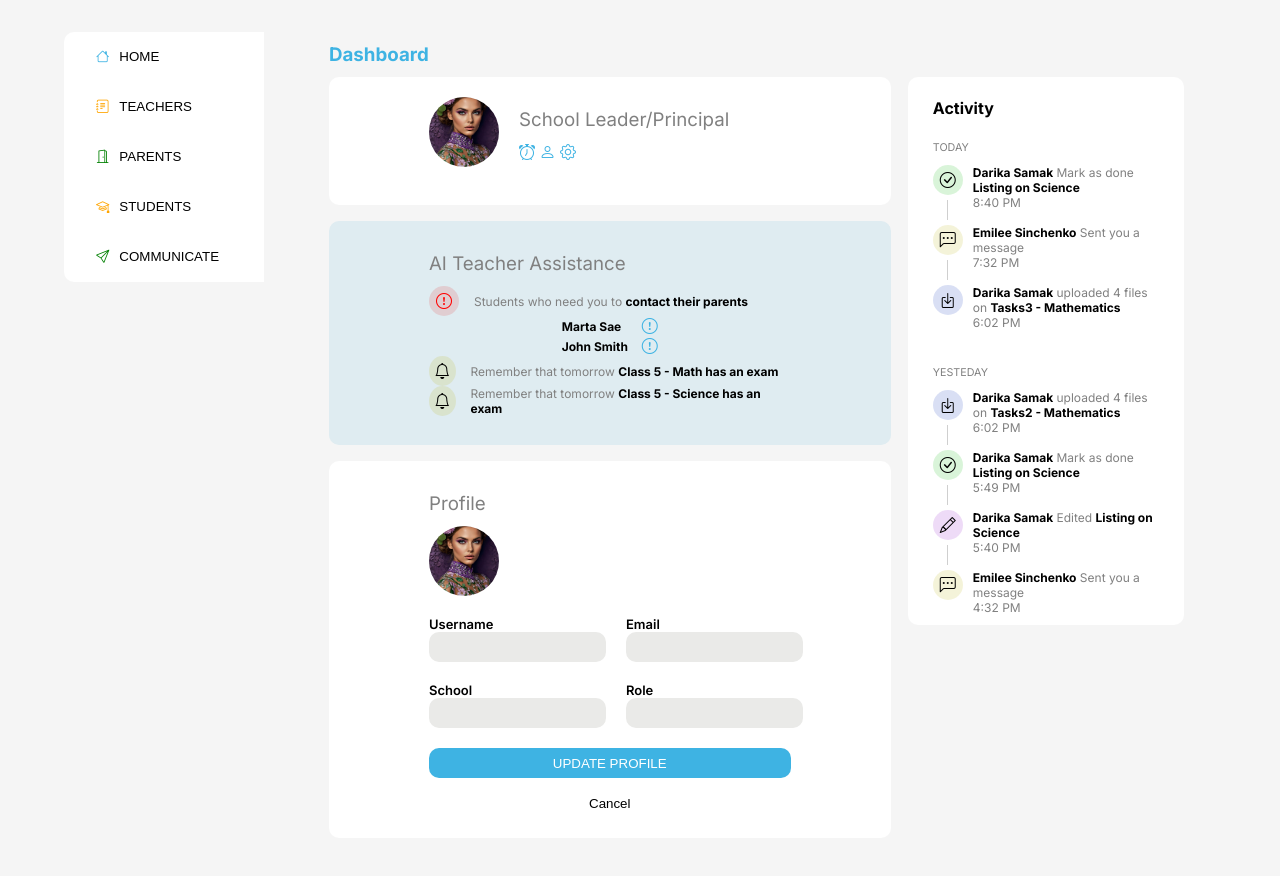
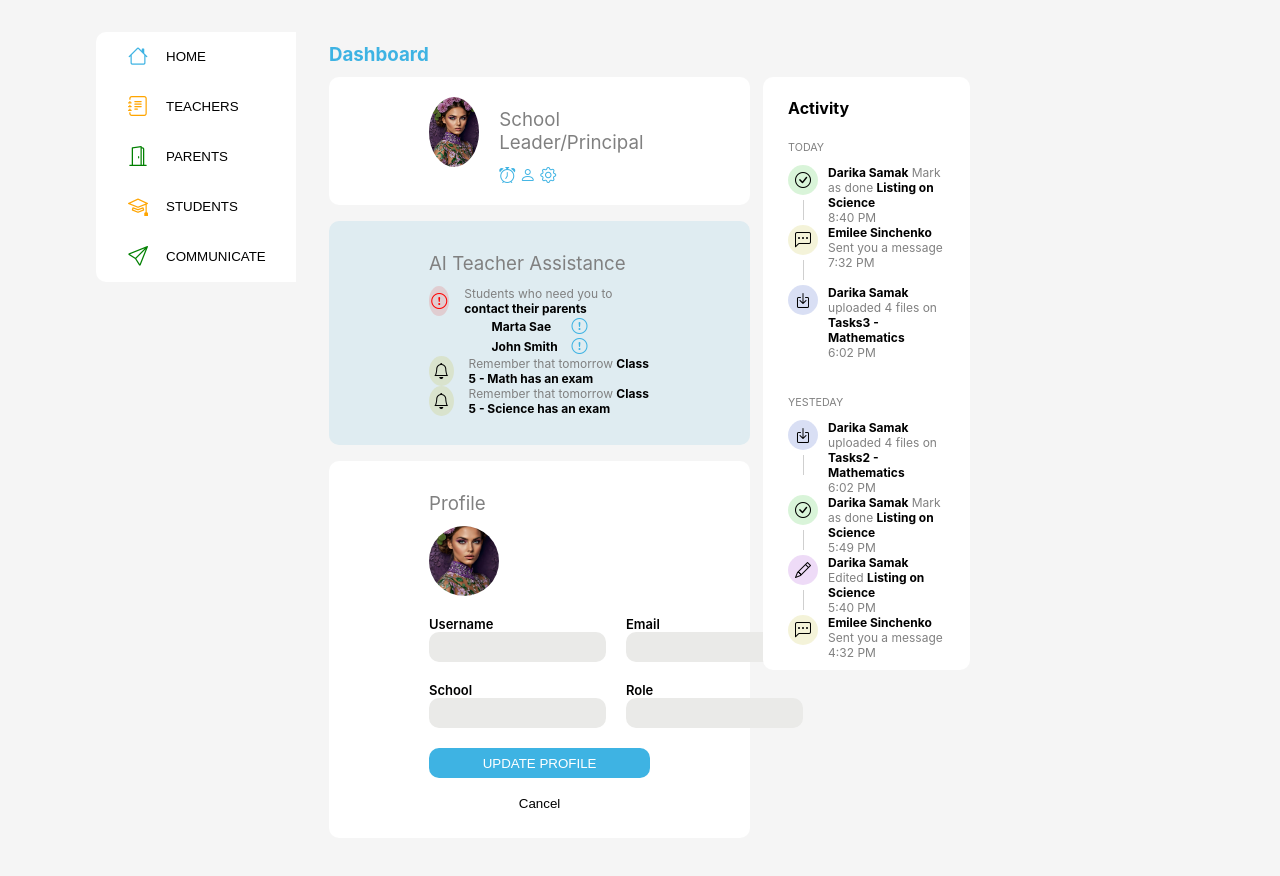
Before and after one commit to BM-Prime-Capital/dreametrix_webapp, a Django app: page /test/ in a window 1280 px wide. Shown: the part 69-945 px from the top of the page. Before the commit the page ends 877 px from the top, so only its background shows below. Run offline with Django 5.2, Linux system fonts and the light colour scheme.

Commit message:
Best practics

```diff
--- a/SchoolManagementSystem/static/css/admin/school_dashboard_style.css
+++ b/SchoolManagementSystem/static/css/admin/school_dashboard_style.css
@@ -118,12 +118,20 @@ button:hover{
     display: flex;
     flex-direction: column;
     width: 23%;
+    padding-left: 2rem;
     position: sticky;
 
 }
 
+.left .btn i {
+    font-size: 1.5em; /* Change this value to increase or decrease icon size */
+    margin-right: 8px; /* Optional: Add space between the icon and the text */
+}
+
 .container-right{
 
+    height: calc(100vh - 70px); /* Full height minus header */
+    overflow-y: auto;
     width: 75%;
 }
 
--- /dev/null
+++ b/templates/_partials/header_dashboard.html
@@ -0,0 +1,20 @@
+{% load static %}
+
+<html>
+  <head>
+    <link rel="stylesheet" type="text/css" href="{% static 'css/admin/school_dashboard_style.css' %}">
+    <style>
+        .dashboard { margin-bottom: 10px; width: 150px; }
+        .woman11 { width: 35px; height: 35px; border-radius: 100%; object-fit: cover; }
+    </style>
+  </head>
+
+  <div class="header">
+      <img src="{% static 'img/logo.png' %}" alt="DreamMetrix Logo" class="dashboard">
+      <button class="btn-dashboard text-color btn">
+          <img src="{% static 'img/woman.jpg' %}" alt="User Profile" class="woman11">
+          Dashboard
+          <i class="bi bi-chevron-down iconColor"></i>
+      </button>
+  </div>
+</html>
--- /dev/null
+++ b/templates/_partials/layaout.html
@@ -0,0 +1,30 @@
+<!DOCTYPE html>
+<html lang="en">
+<head>
+    {% load static %}
+    <meta charset="UTF-8">
+    <meta name="viewport" content="width=device-width, initial-scale=1.0">
+    <link rel="stylesheet" type="text/css" href="{% static 'css/admin/school_dashboard_style.css' %}">
+    <title>{% block title %}{% endblock %}</title>
+</head>
+<body>
+    <!-- Inclure le header et la barre de menu -->
+    {% include '_partials/header_dashboard.html' %}
+
+    <div class="mycontainer">
+        {% include '_partials/sidebar.html' %}
+
+        <!-- Bloc de contenu dynamique -->
+        <div class="container-right">
+            {% block content %}
+            <!-- Le contenu spécifique à chaque page sera inséré ici -->
+            {% endblock %}
+        </div>
+    </div>
+    <script>
+        if (window.history.replaceState) {
+            window.history.replaceState(null, null, window.location.href);
+        }
+    </script>
+</body>
+</html>
--- /dev/null
+++ b/templates/_partials/sidebar.html
@@ -0,0 +1,12 @@
+{% load static %}
+
+<div class="container-left">
+
+    <div class="left">
+        <button class="btn-1 btn"><i class="bi bi-house blue"></i> HOME</button>
+        <button class="btn"><i class="bi bi-journal-text orange"></i> TEACHERS</button>
+        <button class="btn"><i class="bi bi-door-open green"></i> PARENTS</button>
+        <button class="btn"><i class="bi bi-mortarboard orange"></i> STUDENTS</button>
+        <button class="btn-4 btn"><i class="bi bi-send green"></i> COMMUNICATE</button>
+    </div>
+</div>
--- a/templates/dashboard/school/school_dashboard.html
+++ b/templates/dashboard/school/school_dashboard.html
@@ -1,39 +1,7 @@
-<!DOCTYPE html>
-<html lang="en">
-<head>
+{% extends "_partials/layaout.html" %}
 {% load static %}
-    <meta charset="UTF-8">
-    <meta name="viewport" content="width=device-width, initial-scale=1.0">
-    <link rel="stylesheet" type="text/css" href="{% static 'css/admin/school_dashboard_style.css' %}" />
-    <link rel="preconnect" href="https://fonts.googleapis.com">
-    <link rel="preconnect" href="https://fonts.gstatic.com" crossorigin>
-    <link href="https://fonts.googleapis.com/css2?family=Inter:wght@400;500;600;700&family=Poppins:wght@400;500;600;700&display=swap" rel="stylesheet">
-    <link rel="stylesheet" href="https://cdn.jsdelivr.net/npm/bootstrap-icons@1.11.3/font/bootstrap-icons.min.css">
-    <title>School Dashboard</title>
-    <style>
-        .dashboard { margin-bottom: 10px; width: 150px; }
-        .woman11 { width: 35px; height: 35px; border-radius: 100%; object-fit: cover; }
-    </style>
-</head>
-<body>
-    <div class="header">
-        <img src="{% static 'img/logo.png' %}" alt="DreamMetrix Logo" class="dashboard">
-        <button class="btn-dashboard text-color btn">
-            <img src="{% static 'img/woman.jpg' %}" alt="User Profile" class="woman11">
-            Dashboard
-            <i class="bi bi-chevron-down iconColor"></i>
-        </button>
-    </div>
-    <div class="mycontainer">
-        <div class="container-left">
-            <div class="left">
-                <button class="btn-1 btn"><i class="bi bi-house blue"></i> HOME</button>
-                <button class="btn"><i class="bi bi-journal-text orange"></i> TEACHERS</button>
-                <button class="btn"><i class="bi bi-door-open green"></i> PARENTS</button>
-                <button class="btn"><i class="bi bi-mortarboard orange"></i> STUDENTS</button>
-                <button class="btn-4 btn"><i class="bi bi-send green"></i> COMMUNICATE</button>
-            </div>
-        </div>
+
+{% block content %}
     <div class="container-right">
         <h3 class="text-color">Dashboard</h3>
         <div class="middle-container">
@@ -249,11 +217,4 @@
             </div>
         </div>
     </div>
-    </div>
-</body>
-<script>
-    if (window.history.replaceState) {
-        window.history.replaceState(null, null, window.location.href);
-    }
-</script>
-</html>
+{% endblock %}
```
Lines whose indentation alone changed are shown as unchanged.
